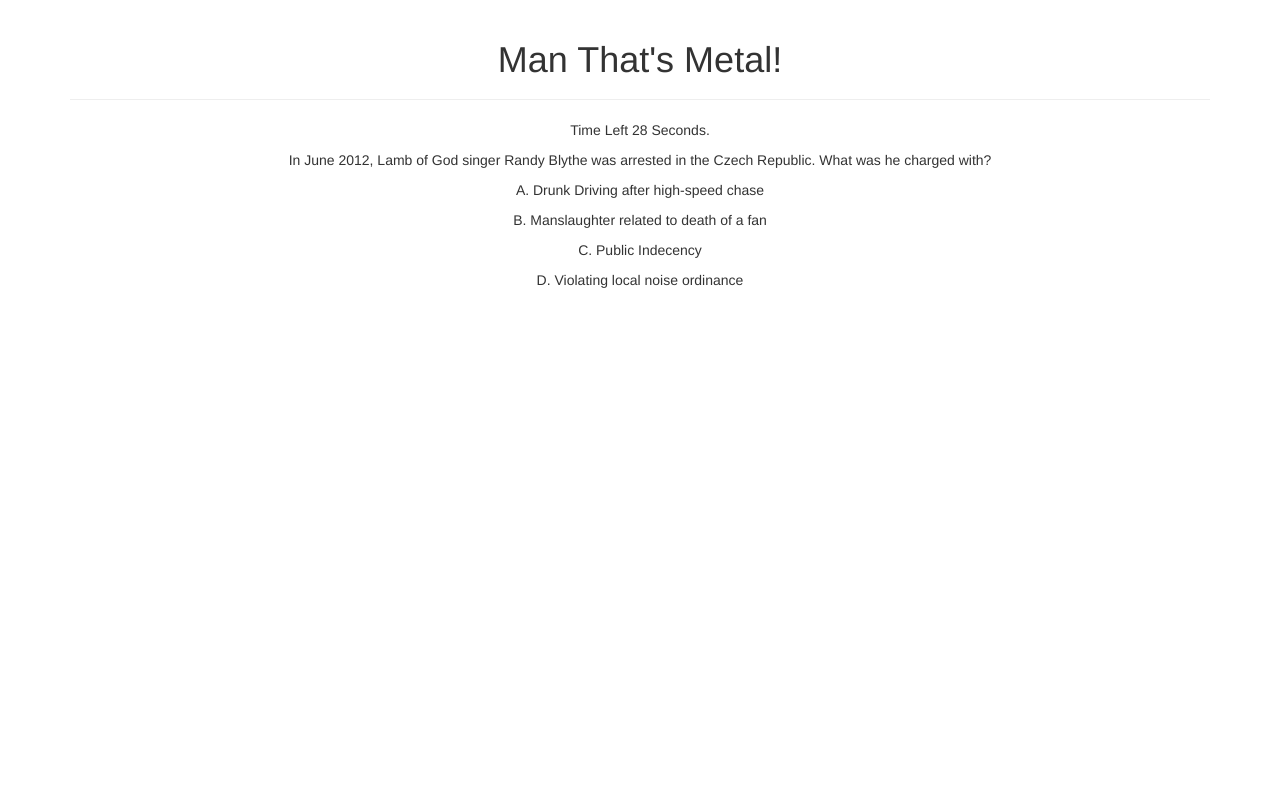
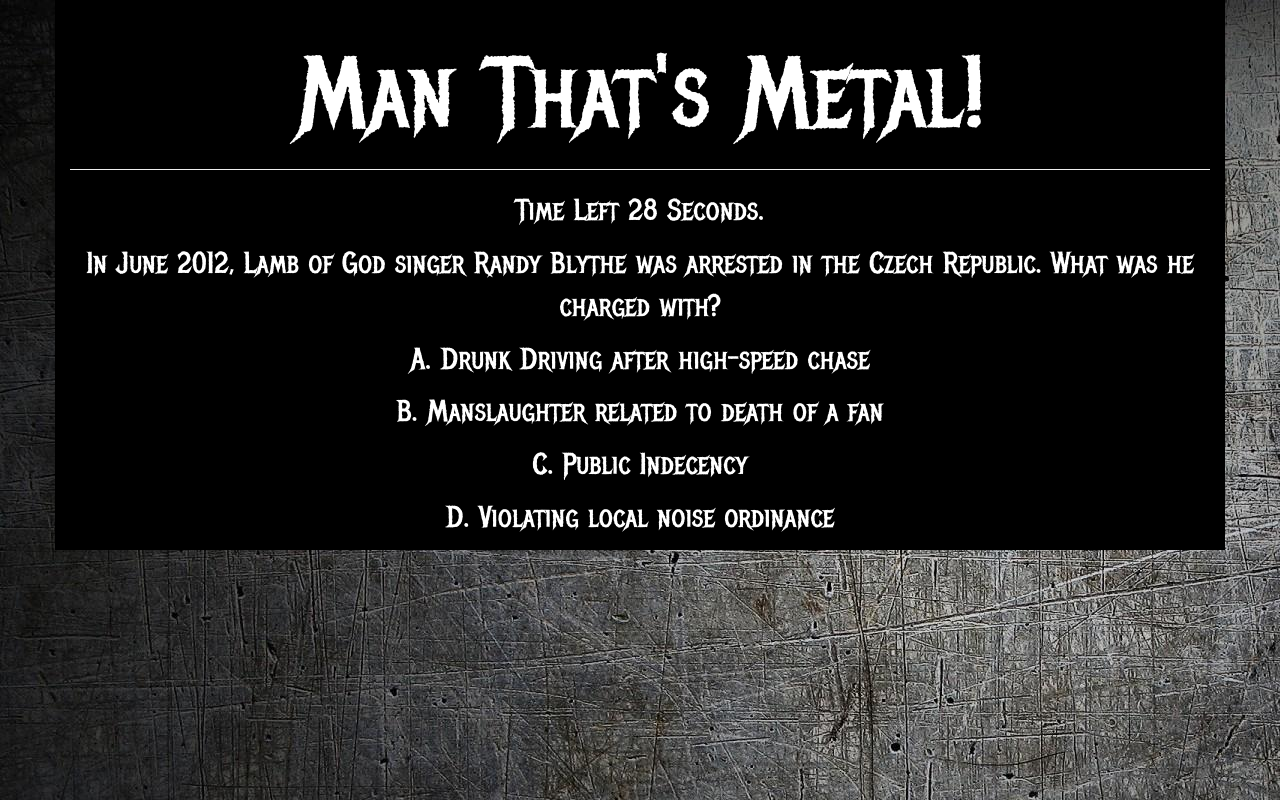
Before and after one commit to mnduckworth/TriviaGame, a plain HTML site: page index.html in a window 1280 px wide. Both pictures are taken after a click on the button "Start Quiz". Drawn offline with nearby package versions, Linux system fonts and the light colour scheme.

Commit message:
styling done

```diff
--- a/assets/css/style.css
+++ b/assets/css/style.css
@@ -1,6 +1,23 @@
 body{
 	text-align: center;
+	background-image: url("../images/Background.jpg");
+	color: white;
+	font-family: 'Metal Mania', cursive;
 }
 #start-game{
 	margin-top: 100px;
 }
+.container{
+	background-color: black;
+}
+p{
+	font-size: 30px;
+}
+h1{
+	font-size: 100px
+}
+img{
+	height: 250px;
+	width: 400px;
+	margin-bottom: 30px;
+}
--- a/assets/javascript/app.js
+++ b/assets/javascript/app.js
@@ -34,7 +34,19 @@
 	["Twisted Sister", "Armored Saint", "Halestorm", "Alice Cooper"],
 	["Dethklok", "Billy and the Destroyers", "Watchtower", "Snakes N'Barrels"]
 	];
+	var images = [
+	"<img src='assets/images/LambofGod.jpg'>",
+	"<img src='assets/images/BrianWarner.jpg'>",
+	"<img src='assets/images/Slayer.jpg'>",
+	"<img src='assets/images/GunsNRoses.jpg'>",
+	"<img src='assets/images/JudasPriest.jpg'>",
+	"<img src='assets/images/IronMaiden.jpg'>",
+	"<img src='assets/images/MotleyCrue.jpg'>",
+	"<img src='assets/images/Halestorm.jpg'>",
+	"<img src='assets/images/Dethklok.jpg'>"
+	]
 	function questionSelection(){
+		$("#images").empty();
 		$("#start-button").empty();
 		$("#timer").html("Time Left " + countDown + " Seconds.")
 		$("#question").html(questions[questionCount]);
@@ -60,6 +72,7 @@
 		$("#thirdAnswer").empty();
 		$("#fourthAnswer").empty();
 		$("#question").html("That was Incorrect. The correct Answer was: " + correctAnswers[questionCount] + ".");
+		$("#images").html(images[questionCount]);
 		numberIncorrect++;
 		setTimeout(nextQuestion, 5000);
 	}
@@ -69,6 +82,7 @@
 		$("#thirdAnswer").empty();
 		$("#fourthAnswer").empty();
 		$("#question").html("That was Right! The correct Answer was: " + correctAnswers[questionCount] + ".");
+		$("#images").html(images[questionCount]);
 		numberCorrect++;
 		setTimeout(nextQuestion, 5000);
 	}
@@ -78,6 +92,7 @@
 		$("#thirdAnswer").empty();
 		$("#fourthAnswer").empty();
 		$("#question").html("You didn't answer in time. The correct Answer was: " + correctAnswers[questionCount] + ".");
+		$("#images").html(images[questionCount]);
 		notAnswered++;
 		setTimeout(nextQuestion, 5000);
 	}
@@ -92,6 +107,7 @@
 		}
 	}
 	function finalScreen(){
+		$("#images").empty();
 		$("#timer").empty();
 		$("#fourthAnswer").empty();
 		$("#question").html("Here's How You Did:")
--- a/index.html
+++ b/index.html
@@ -1,5 +1,6 @@
 <html>
 	<head>
+	<link href="https://fonts.googleapis.com/css?family=Metal+Mania" rel="stylesheet">
 	<script src="https://ajax.googleapis.com/ajax/libs/jquery/3.2.1/jquery.min.js"></script>
 	<script src="assets/javascript/app.js"></script>
 	<link rel="stylesheet" type="text/css" href="https://maxcdn.bootstrapcdn.com/bootstrap/3.3.7/css/bootstrap.min.css">
@@ -33,6 +34,9 @@
 			  	<div class="row">
 			  		<p  id="fourthAnswer" class="answer"></p>
 			  	</div>
+			  	<div class="row" id="images">
+
+			  	</div>
 			</div>
 		</div>
 	</body>
```
Also changed, not shown: assets/images/Background.jpg (added), assets/images/BrianWarner.jpg (added), assets/images/Dethklok.jpg (added), assets/images/GunsNRoses.jpg (added), assets/images/Halestorm.jpg (added), assets/images/IronMaiden.jpg (added), assets/images/JudasPriest.jpg (added), assets/images/LambofGod.jpg (added), assets/images/MotleyCrue.jpg (added), assets/images/Slayer.jpg (added).
